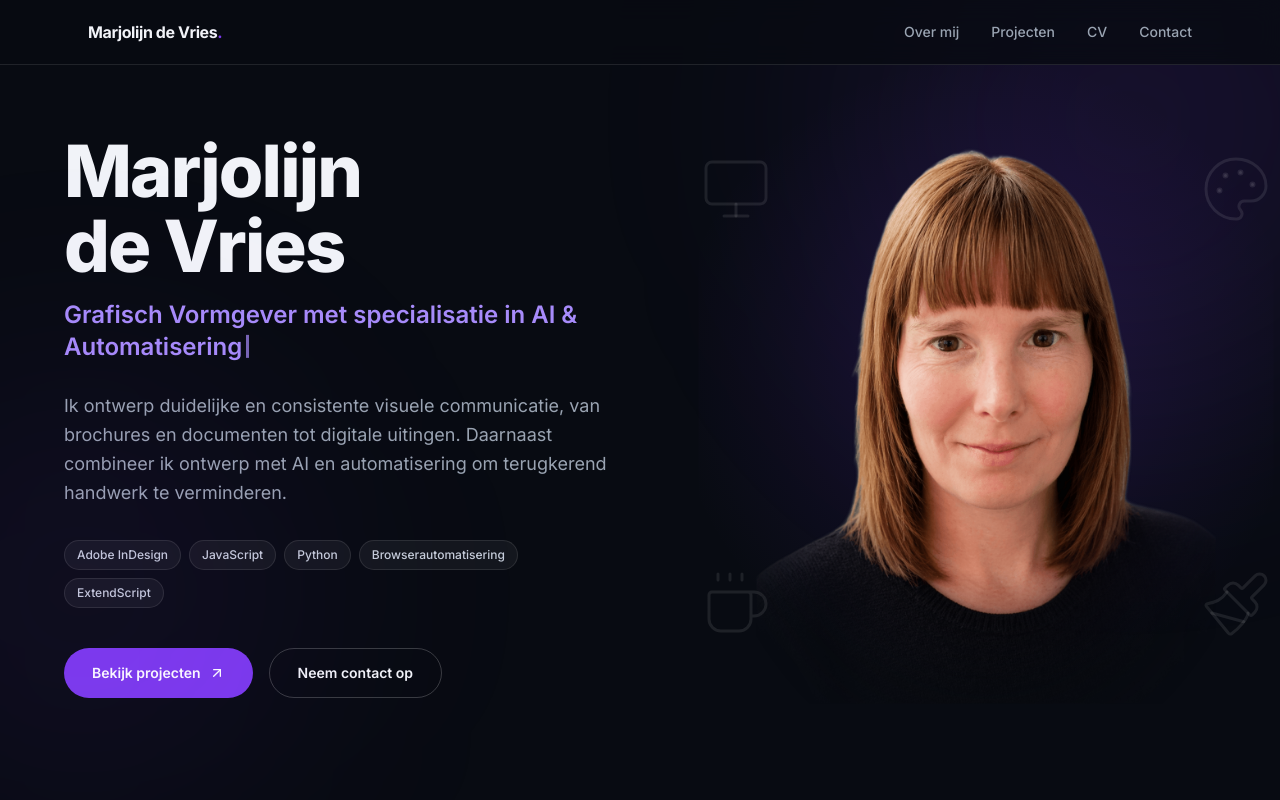
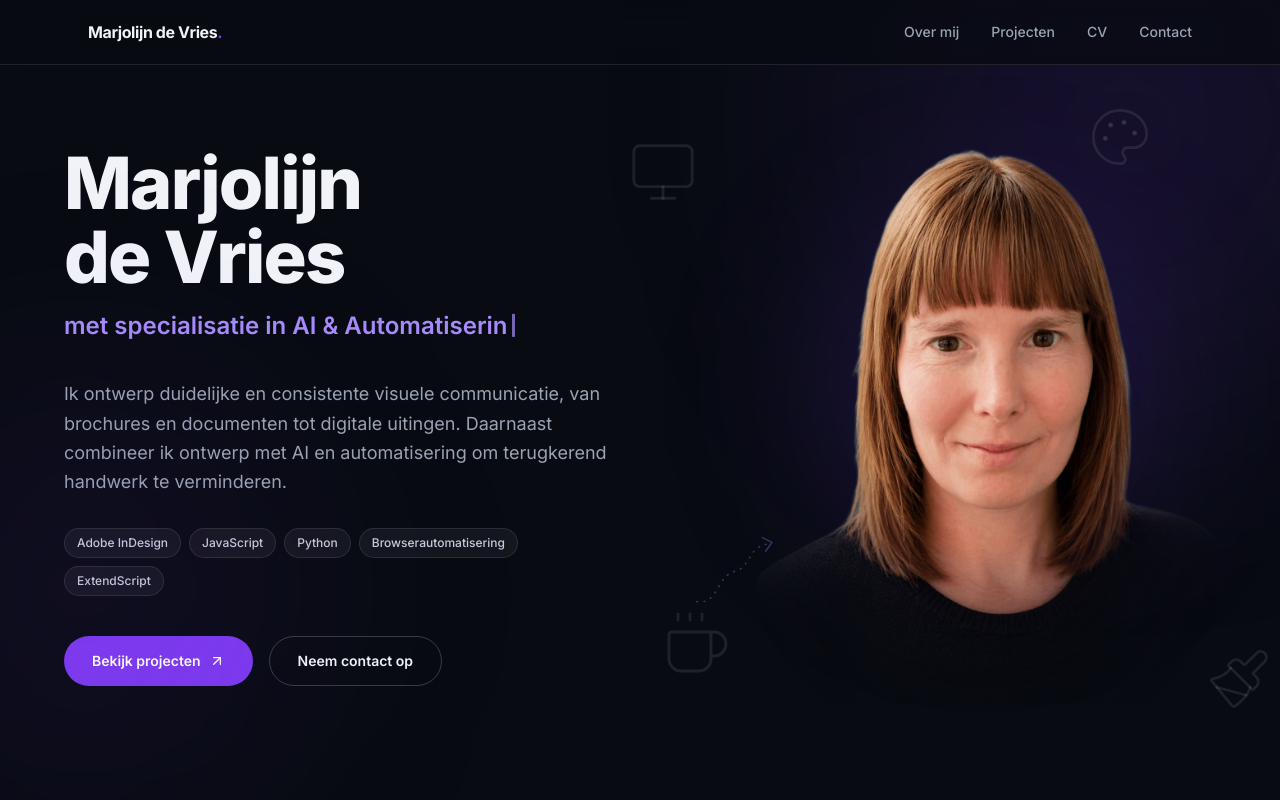
Before and after one commit to Marj091/portfolio-website, a Next.js app: page / in a window 1280 px wide. Shown: the top 800 px of the page. Built offline with nearby package versions, Linux system fonts and the light colour scheme.

Commit message:
Hero: typemachine wisselt twee regels, paarse gloed als zachte blurblob zonder randen, icoontjes speels verspreid + krullend lijntje naar foto

```diff
--- a/app/page.tsx
+++ b/app/page.tsx
@@ -130,29 +130,33 @@ function Reveal({ children, delay = 0, className }: { children: ReactNode; delay
   );
 }
 
-const TYPE_FULL = "Grafisch Vormgever met specialisatie in AI & Automatisering";
-const TYPE_MID = "Grafisch Vormgever".length;
+const TYPE_WORDS = ["Grafisch Vormgever", "met specialisatie in AI & Automatisering"];
 
 function Typewriter() {
-  const [len, setLen] = useState(0);
-  const [stage, setStage] = useState(0); // 0: typen tot 'Grafisch Vormgever', 1: aanvullen, 2: wissen
+  const [wordIdx, setWordIdx] = useState(0);
+  const [text, setText] = useState("");
+  const [deleting, setDeleting] = useState(false);
 
   useEffect(() => {
-    const targets = [TYPE_MID, TYPE_FULL.length, 0];
-    const target = targets[stage];
-    if (len === target) {
-      const pause = stage === 0 ? 900 : stage === 1 ? 2800 : 700;
-      const t = setTimeout(() => setStage((stage + 1) % 3), pause);
-      return () => clearTimeout(t);
+    const current = TYPE_WORDS[wordIdx];
+    let t: ReturnType<typeof setTimeout>;
+    if (!deleting && text === current) {
+      t = setTimeout(() => setDeleting(true), 1900);
+    } else if (deleting && text === "") {
+      setDeleting(false);
+      setWordIdx((i) => (i + 1) % TYPE_WORDS.length);
+    } else {
+      t = setTimeout(
+        () => setText(current.slice(0, deleting ? text.length - 1 : text.length + 1)),
+        deleting ? 35 : 70
+      );
     }
-    const dir = len < target ? 1 : -1;
-    const t = setTimeout(() => setLen(len + dir), dir > 0 ? 70 : 30);
     return () => clearTimeout(t);
-  }, [len, stage]);
+  }, [text, deleting, wordIdx]);
 
   return (
     <span>
-      {TYPE_FULL.slice(0, len)}
+      {text}
       <span className="inline-block w-[3px] h-[0.95em] bg-[#A78BFA] ml-1 translate-y-[0.12em] animate-pulse" />
     </span>
   );
@@ -242,20 +246,30 @@ function Hero() {
         {/* Uitgesneden foto, verweven met de achtergrond */}
         <div className="relative flex justify-center md:justify-end">
           <div className="relative w-[330px] sm:w-[420px] lg:w-[460px] aspect-[4/5]">
-            {/* Zachte, subtiele paarse gloed die vervloeit (blijft binnen de randen) */}
-            <div
-              className="absolute left-1/2 top-1/2 -translate-x-1/2 -translate-y-1/2 w-[125%] h-[125%] pointer-events-none"
-              style={{
-                background:
-                  "radial-gradient(circle at 50% 44%, rgba(124,58,237,0.16) 0%, rgba(124,58,237,0.05) 42%, transparent 64%)",
-              }}
-            />
+            {/* Zachte, sterk vervaagde paarse gloed (blurblob, geen randen) */}
+            <div className="absolute left-1/2 top-[46%] -translate-x-1/2 -translate-y-1/2 w-[74%] h-[58%] rounded-full bg-[#7C3AED]/16 blur-[80px] pointer-events-none" />
 
-            {/* Kale, grotere achtergrond-icoontjes, ver uiteen in de donkere hoeken */}
-            <BgIcon icon={Monitor} size={72} className="top-6 -left-8 sm:-left-14" />
-            <BgIcon icon={Palette} size={72} className="top-6 -right-8 sm:-right-14" />
-            <BgIcon icon={Coffee} size={72} className="bottom-16 -left-8 sm:-left-14" />
-            <BgIcon icon={Paintbrush} size={72} className="bottom-16 -right-8 sm:-right-14" />
+            {/* Speels verspreide, kale achtergrond-icoontjes, ver uiteen */}
+            <BgIcon icon={Monitor} size={70} className="top-2 -left-16 sm:-left-32" />
+            <BgIcon icon={Palette} size={64} className="-top-6 right-6 sm:right-16" />
+            <BgIcon icon={Coffee} size={72} className="bottom-6 -left-12 sm:-left-24" />
+            <BgIcon icon={Paintbrush} size={66} className="-bottom-2 -right-4 sm:-right-14" />
+
+            {/* Krullend lijntje naar Marjolijn toe */}
+            <svg
+              className="absolute bottom-24 -left-6 sm:-left-16 w-24 h-20 text-[#A78BFA]/30 z-0 pointer-events-none"
+              viewBox="0 0 120 100"
+              fill="none"
+            >
+              <path
+                d="M6 92 C 34 96, 30 60, 54 54 C 74 49, 70 22, 96 20"
+                stroke="currentColor"
+                strokeWidth="2"
+                strokeLinecap="round"
+                strokeDasharray="1 8"
+              />
+              <path d="M88 12 L100 18 L92 29" stroke="currentColor" strokeWidth="2" strokeLinecap="round" strokeLinejoin="round" />
+            </svg>
 
             {/* Foto, zonder kader, randen vervagen zacht in de achtergrond (radiaal) */}
             <Image
@@ -267,9 +281,9 @@ function Hero() {
               className="absolute inset-0 w-full h-full object-contain object-bottom z-10"
               style={{
                 WebkitMaskImage:
-                  "radial-gradient(66% 74% at 50% 40%, #000 50%, rgba(0,0,0,0.25) 80%, transparent 100%)",
+                  "radial-gradient(64% 72% at 50% 40%, #000 46%, rgba(0,0,0,0.22) 78%, transparent 100%)",
                 maskImage:
-                  "radial-gradient(66% 74% at 50% 40%, #000 50%, rgba(0,0,0,0.25) 80%, transparent 100%)",
+                  "radial-gradient(64% 72% at 50% 40%, #000 46%, rgba(0,0,0,0.22) 78%, transparent 100%)",
               }}
             />
           </div>
```
